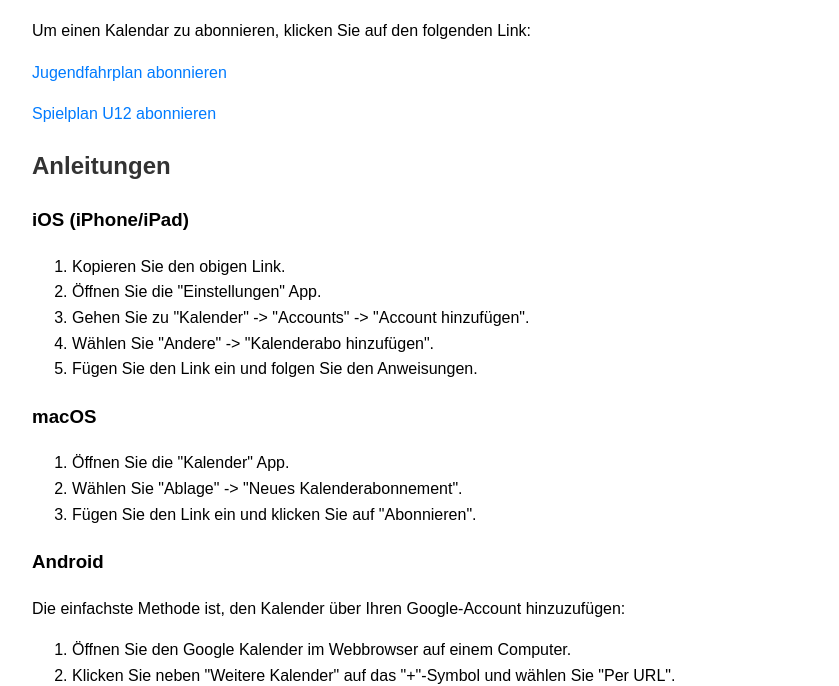
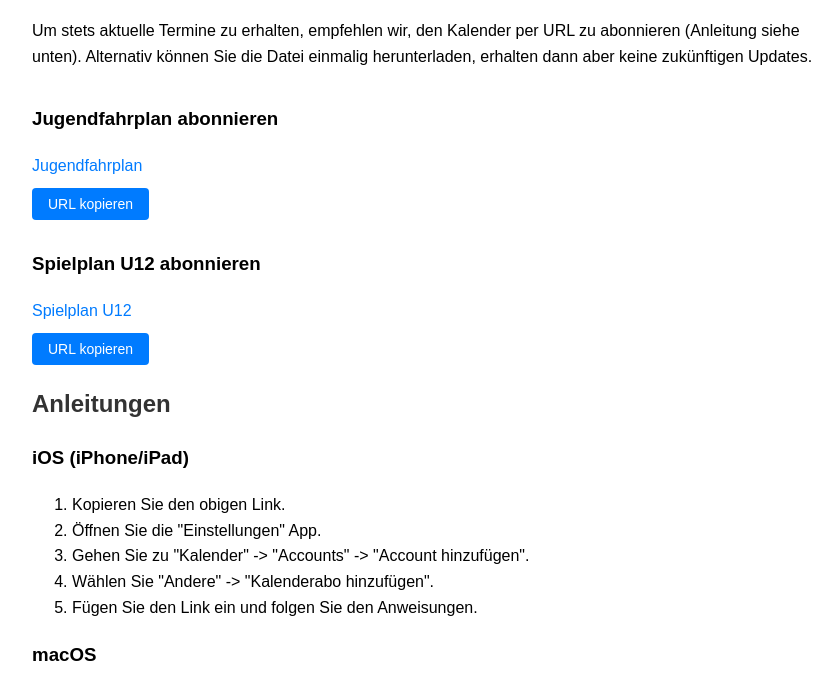
Before and after one commit to pkcpkc/bc-lions-moabit, a website: page docs/index.html in a window 1280 px wide. Shown: the part 76-762 px from the top of the page, without its empty margins (208-1047 px from the left). Drawn offline with Linux system fonts and the light colour scheme.

Commit message:
updated text

```diff
--- a/docs/index.html
+++ b/docs/index.html
@@ -1,5 +1,6 @@
 <!DOCTYPE html>
 <html lang="de">
+
 <head>
     <meta charset="UTF-8">
     <meta name="viewport" content="width=device-width, initial-scale=1.0">
@@ -10,34 +11,86 @@
             line-height: 1.6;
             margin: 20px;
         }
-        h1, h2 {
+
+        h1,
+        h2 {
             color: #333;
         }
+
         a {
             color: #007bff;
             text-decoration: none;
         }
+
         a:hover {
             text-decoration: underline;
         }
+
         .container {
             max-width: 800px;
             margin: auto;
         }
+
         .instructions {
             margin-top: 20px;
         }
+
         .platform {
             margin-bottom: 20px;
         }
+
+        .copy-button {
+            background-color: #007bff;
+            color: white;
+            border: none;
+            padding: 8px 16px;
+            border-radius: 4px;
+            cursor: pointer;
+            font-size: 14px;
+        }
+
+        .copy-button:hover {
+            background-color: #0056b3;
+        }
+
+        .copy-button:active {
+            background-color: #004085;
+        }
+
+        .calendar-link {
+            display: flex;
+            flex-direction: column;
+            align-items: flex-start;
+            margin-bottom: 10px;
+        }
+
+        .copy-button {
+            margin-top: 10px;
+            margin-left: 0;
+        }
     </style>
 </head>
+
 <body>
     <div class="container">
         <h1>BC Lions Moabit - Termine U12</h1>
-        <p>Um einen Kalendar zu abonnieren, klicken Sie auf den folgenden Link:</p>
-        <p><a href="./ics/jugendfahrplan.ics">Jugendfahrplan abonnieren</a></p>
-        <p><a href="./ics/bc_lions_moabit_u12.ics">Spielplan U12 abonnieren</a></p>
+        <p>Um stets aktuelle Termine zu erhalten, empfehlen wir, den Kalender per URL zu abonnieren (Anleitung siehe unten). Alternativ können Sie die Datei einmalig herunterladen, erhalten dann aber keine zukünftigen Updates.</p>
+
+        <div class="calendar-link">
+            <h3>Jugendfahrplan abonnieren</h3>
+            <a href="https://pkcpkc.github.io/bc-lions-moabit/ics/jugendfahrplan.ics">Jugendfahrplan</a>
+            <button class="copy-button"
+                onclick="copyToClipboard('https://pkcpkc.github.io/bc-lions-moabit/ics/jugendfahrplan.ics')">URL
+                kopieren</button>
+        </div>
+
+        <div class="calendar-link">
+            <h3>Spielplan U12 abonnieren</h3>
+            <a href="https://pkcpkc.github.io/bc-lions-moabit/ics/bc_lions_moabit_u12.ics">Spielplan U12</a>
+            <button class="copy-button"
+                onclick="copyToClipboard('https://pkcpkc.github.io/bc-lions-moabit/ics/bc_lions_moabit_u12.ics')">URL
+                kopieren</button>
+        </div>
 
         <div class="instructions">
             <h2>Anleitungen</h2>
@@ -66,7 +119,8 @@
                     <li>Öffnen Sie den Google Kalender im Webbrowser auf einem Computer.</li>
                     <li>Klicken Sie neben "Weitere Kalender" auf das "+"-Symbol und wählen Sie "Per URL".</li>
                     <li>Fügen Sie den Link zum iCS-Kalender ein.</li>
-                    <li>Der Kalender wird automatisch mit der Google Kalender App auf Ihrem Android-Gerät synchronisiert.</li>
+                    <li>Der Kalender wird automatisch mit der Google Kalender App auf Ihrem Android-Gerät
+                        synchronisiert.</li>
                 </ol>
             </div>
             <div class="platform">
@@ -79,5 +133,42 @@
             </div>
         </div>
     </div>
+
+    <script>
+        function copyToClipboard(text) {
+            navigator.clipboard.writeText(text).then(function () {
+                // Show success feedback
+                const button = event.target;
+                const originalText = button.textContent;
+                button.textContent = 'Kopiert!';
+                button.style.backgroundColor = '#28a745';
+
+                setTimeout(function () {
+                    button.textContent = originalText;
+                    button.style.backgroundColor = '#007bff';
+                }, 2000);
+            }).catch(function (err) {
+                // Fallback for older browsers
+                const textArea = document.createElement('textarea');
+                textArea.value = text;
+                document.body.appendChild(textArea);
+                textArea.select();
+                document.execCommand('copy');
+                document.body.removeChild(textArea);
+
+                // Show success feedback
+                const button = event.target;
+                const originalText = button.textContent;
+                button.textContent = 'Kopiert!';
+                button.style.backgroundColor = '#28a745';
+
+                setTimeout(function () {
+                    button.textContent = originalText;
+                    button.style.backgroundColor = '#007bff';
+                }, 2000);
+            });
+        }
+    </script>
 </body>
+
 </html>
```
